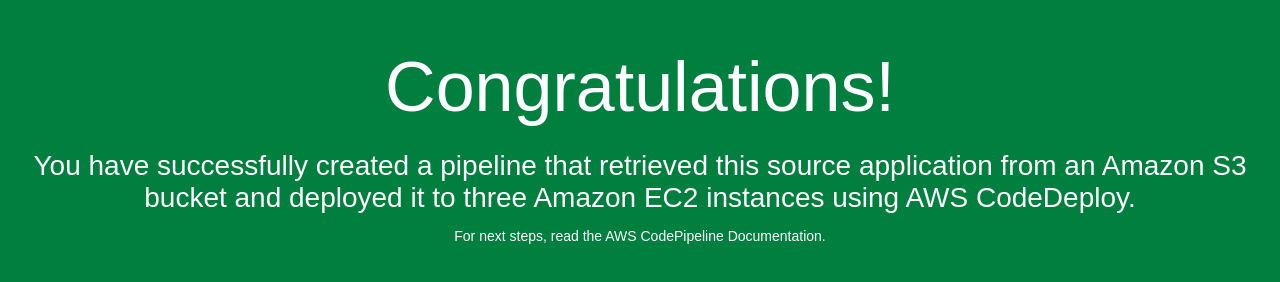
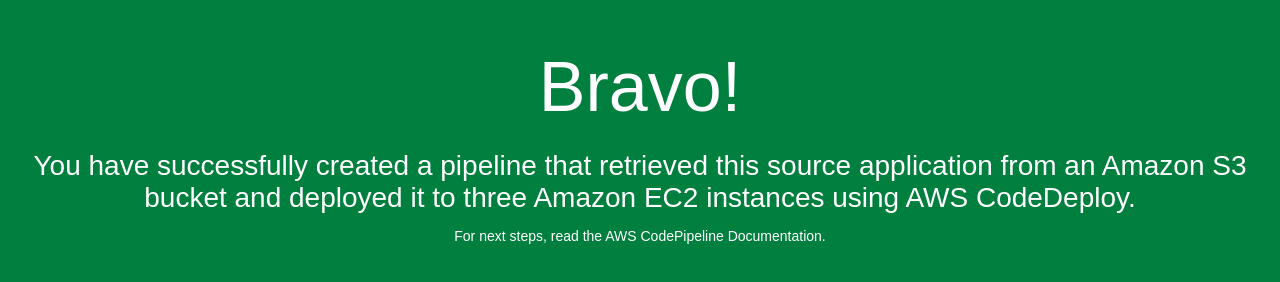
Before and after one commit to Douglas-OS/website-demo, a plain HTML site: page index.html in a window 1280 px wide. Drawn offline with Linux system fonts and the light colour scheme.

Commit message:
Update index.html

```diff
--- a/index.html
+++ b/index.html
@@ -26,7 +26,7 @@
 </head>
 <body>
   <div align="center">
-    <h1>Congratulations!</h1>
+    <h1>Bravo!</h1>
     <h2>You have successfully created a pipeline that retrieved this source application from an Amazon S3 bucket and deployed it
 	to three Amazon EC2 instances using AWS CodeDeploy.</h2>
     <p>For next steps, read the AWS CodePipeline Documentation.</p>
```
